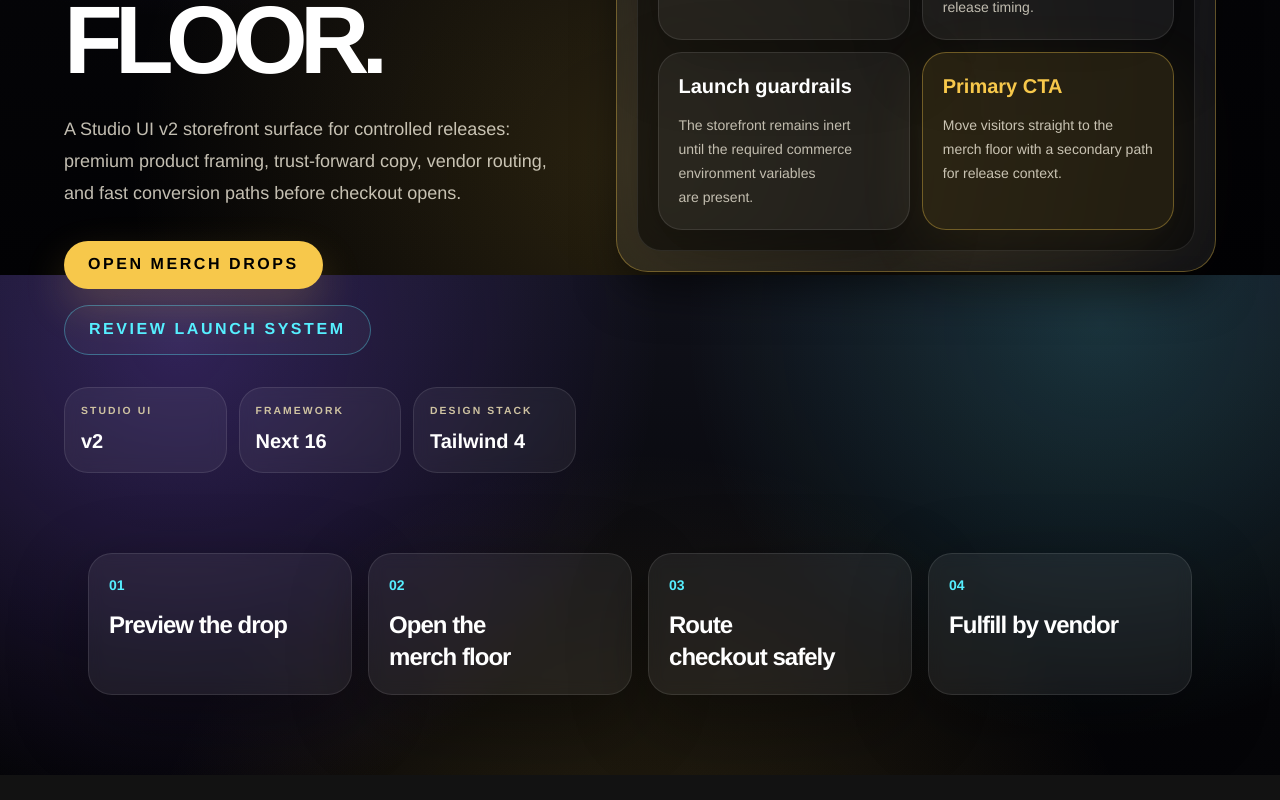
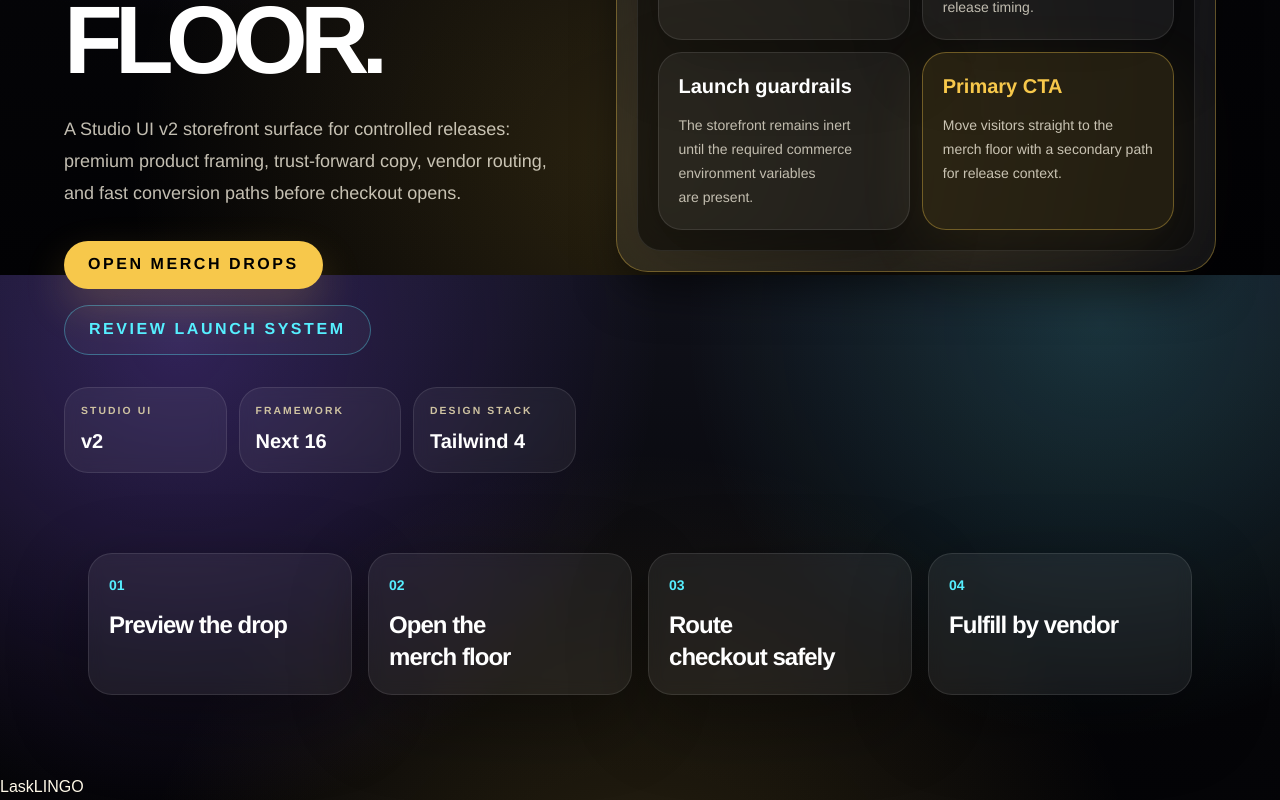
Before and after one commit to thelingolegacy-blip/nextjs-lingolegacy, a Next.js app: page / in a window 1280 px wide. Shown: the part 525-1325 px from the top of the page. Before the commit the page ends 1300 px from the top, so only its background shows below. Built offline with nearby package versions, Linux system fonts and the light colour scheme.

Commit message:
Studio: mount AskLINGO on flagship studio UI

```diff
--- a/app/page.tsx
+++ b/app/page.tsx
@@ -11,6 +11,8 @@ const studioMetrics = [
   ["Framework", "Next 16"],
   ["Design stack", "Tailwind 4"],
 ];
+
+import AskLingo from "./components/AskLingo";
 
 export default function Home() {
   return (
@@ -76,6 +78,7 @@ export default function Home() {
           </article>
         ))}
       </section>
+      <AskLingo />
     </main>
   );
 }
```
